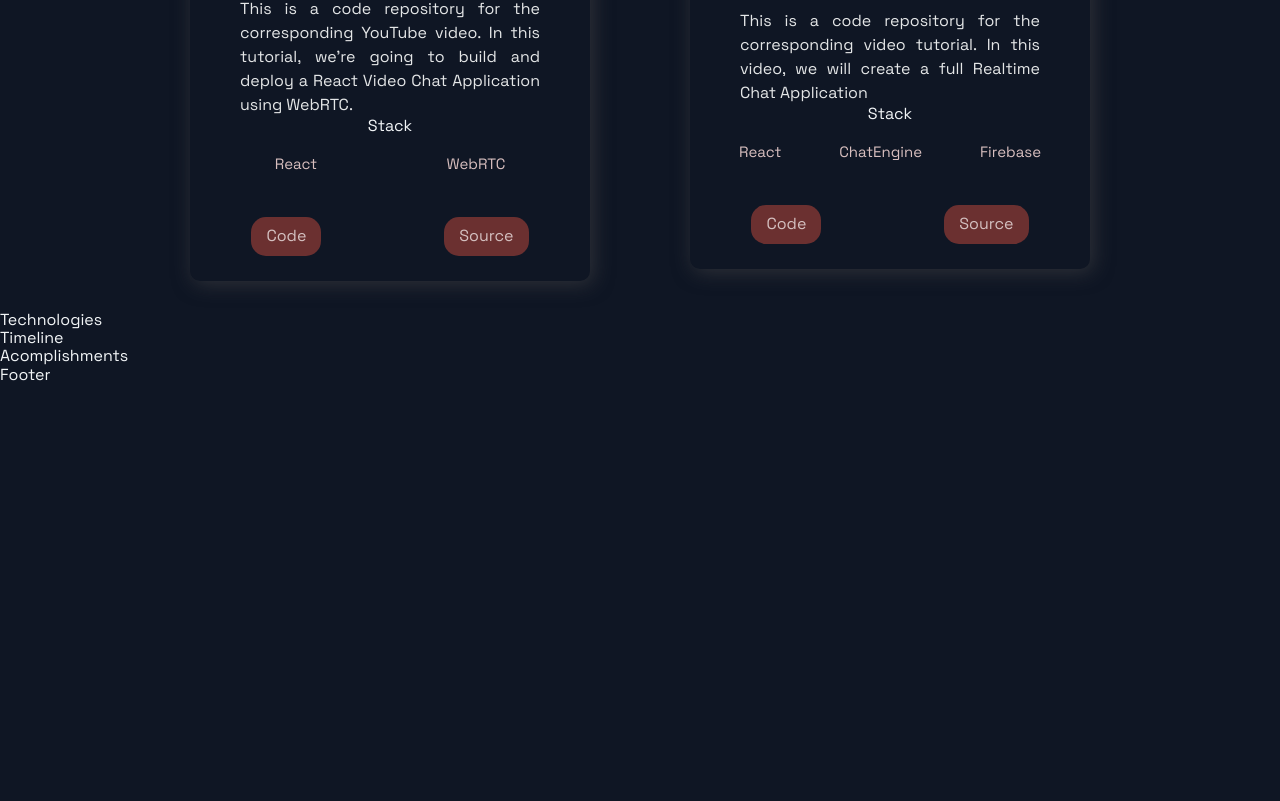
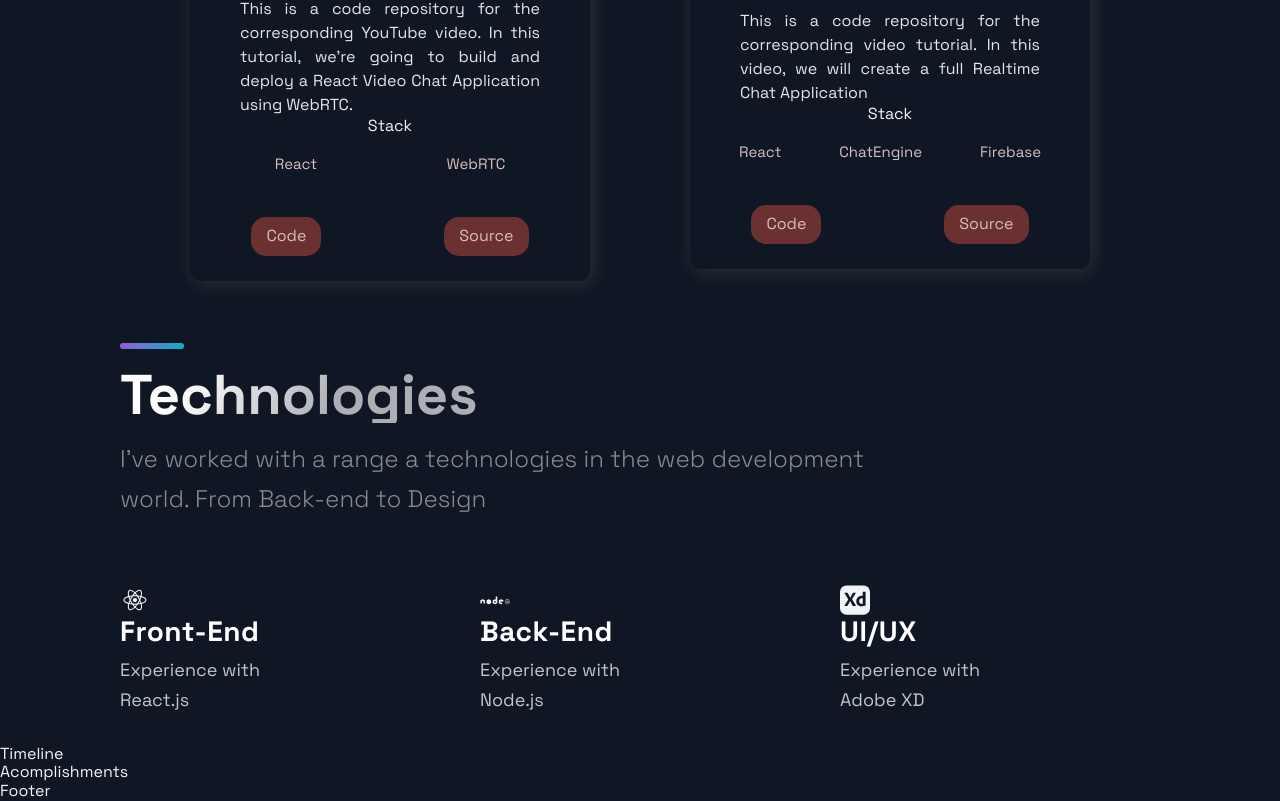
Before and after one commit to dogancanulgu/portfolio-website, a Next.js app: page / in a window 1280 px wide. Shown: the part 1882-2683 px from the top of the page. Before the commit the page ends 2267 px from the top, so only its background shows below. Built offline with nearby package versions, Linux system fonts and the light colour scheme.

Commit message:
Add Technologies

```diff
--- a/src/components/Technologies/Technologies.js
+++ b/src/components/Technologies/Technologies.js
@@ -1,12 +1,62 @@
 import React from 'react';
-import { DiFirebase, DiReact, DiZend } from 'react-icons/di';
-import { Section, SectionDivider, SectionText, SectionTitle } from '../../styles/GlobalComponents';
-import { List, ListContainer, ListItem, ListParagraph, ListTitle } from './TechnologiesStyles';
+import { DiReact, DiNodejs, DiDjango } from 'react-icons/di';
+import { SiAdobexd } from 'react-icons/si';
+import {
+  Section,
+  SectionDivider,
+  SectionText,
+  SectionTitle,
+} from '../../styles/GlobalComponents';
+import {
+  List,
+  ListContainer,
+  ListItem,
+  ListParagraph,
+  ListTitle,
+} from './TechnologiesStyles';
 
-const Technologies = () =>  (
-  <div>
-    Technologies
-  </div>
+const Technologies = () => (
+  <Section id='tech'>
+    <SectionDivider />
+    <br />
+    <SectionTitle>Technologies</SectionTitle>
+    <SectionText>
+      I've worked with a range a technologies in the web development world. From
+      Back-end to Design
+    </SectionText>
+    <List>
+      <ListItem>
+        <DiReact size='3rem' />
+        <ListContainer>
+          <ListTitle>Front-End</ListTitle>
+          <ListParagraph>
+            Experience with <br />
+            React.js
+          </ListParagraph>
+        </ListContainer>
+      </ListItem>
+      <ListItem>
+        <DiNodejs size='3rem' />
+        <ListContainer>
+          <ListTitle>Back-End</ListTitle>
+          <ListParagraph>
+            Experience with <br />
+            Node.js
+          </ListParagraph>
+        </ListContainer>
+      </ListItem>
+      <ListItem>
+        <SiAdobexd size='3rem' />
+        <ListContainer>
+          <ListTitle>UI/UX</ListTitle>
+          <ListParagraph>
+            Experience with <br />
+            Adobe XD
+          </ListParagraph>
+        </ListContainer>
+      </ListItem>
+    </List>
+  </Section>
 );
 
 export default Technologies;
```
